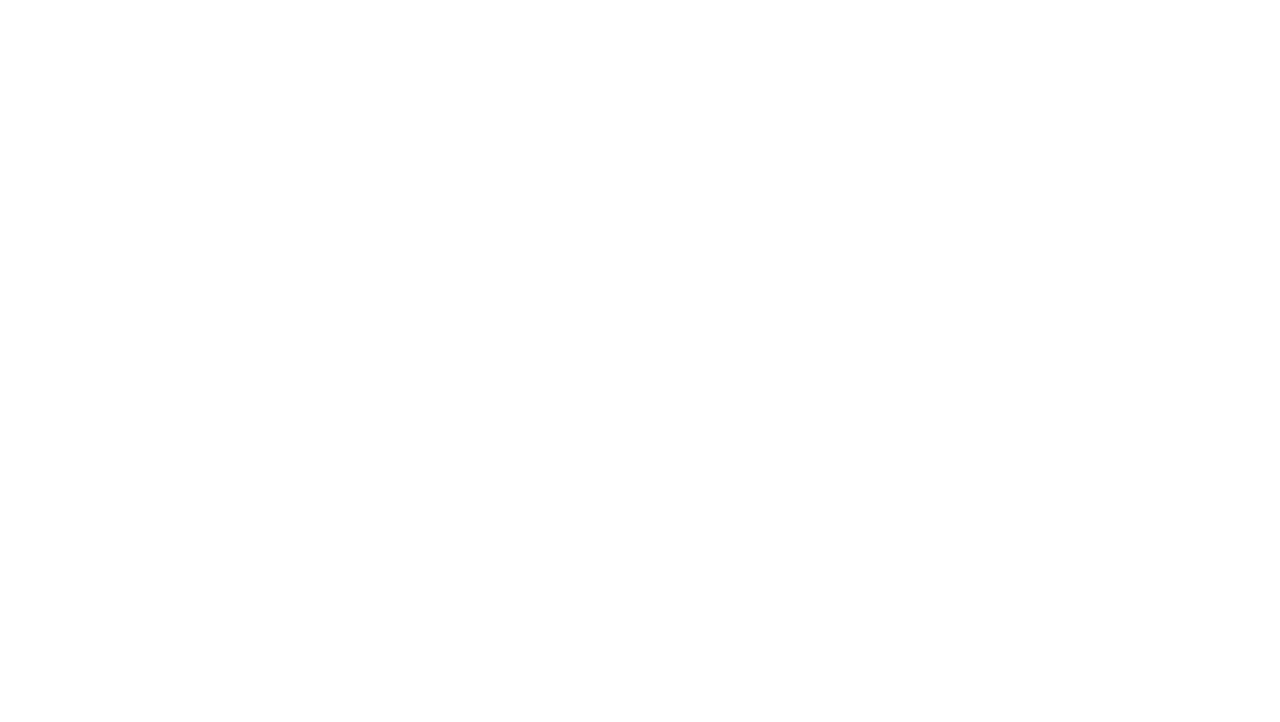
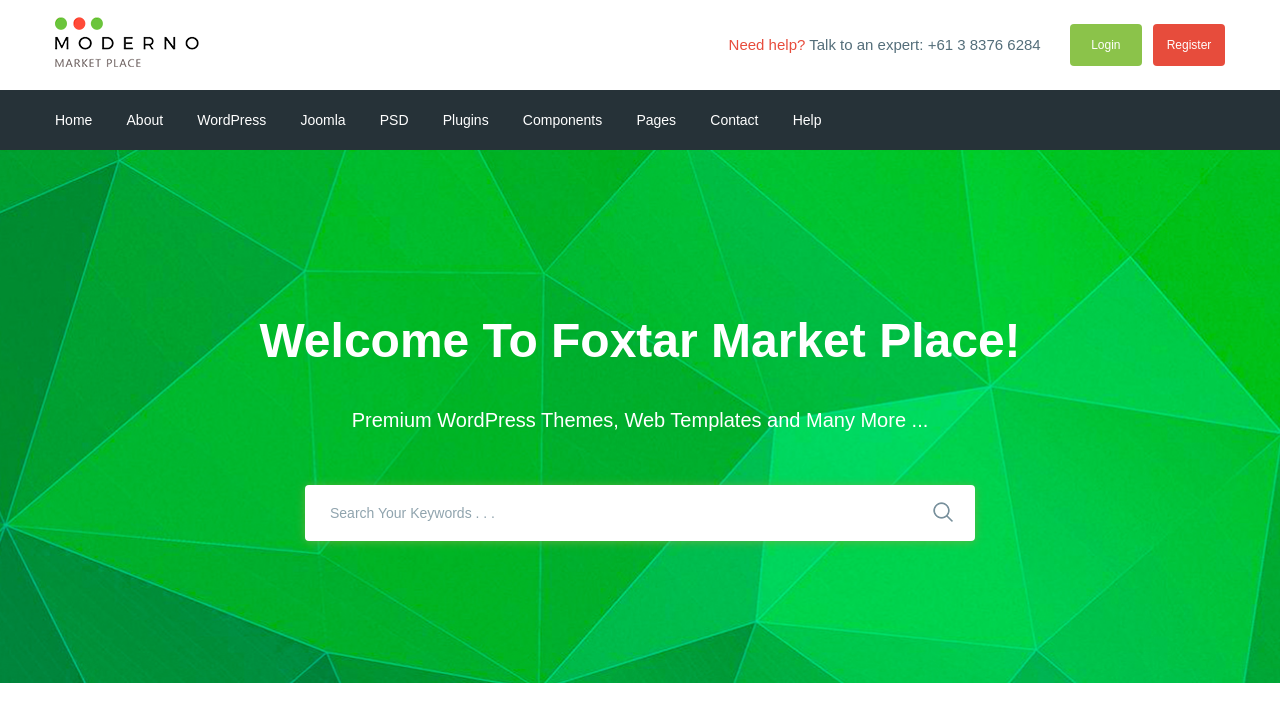
Before and after one commit to sake811/moderno, a website: page app/index.html in a window 1280 px wide. Drawn offline with nearby package versions, Linux system fonts and the light colour scheme; files that its build step writes are made by us from their sources.

Commit message:
added search section

```diff
--- a/app/index.html
+++ b/app/index.html
@@ -1,18 +1,123 @@
 <!DOCTYPE html>
 <html lang="en">
+
 <head>
     <meta charset="UTF-8">
     <meta http-equiv="X-UA-Compatible" content="IE=edge">
     <meta name="viewport" content="width=device-width, initial-scale=1.0">
     <title>Document</title>
+    <link href="https://fonts.googleapis.com/css2?family=Roboto:wght@500;700&display=swap" rel="stylesheet">
     <link rel="stylesheet" href="css/libs.min.css">
     <link rel="stylesheet" href="css/style.min.css">
 </head>
+
 <body>
+    <header class="header">
+        <div class="header__top">
+            <div class="container">
+                <div class="header__top-inner">
+                    <div class="header__logo">
+                        <a href="#">
+                            <img src="images/logo.png" alt="">
+                        </a>
+                    </div>
+                    <div class="header__text">
+                        <a href="#">
+                            <span>Need help?</span>
+                        </a>
+                        Talk to an expert:
+                        <a class="header__phone" href="tel:61383766284">+61 3 8376 6284</a>
+                    </div>
+                    <div class="header__box">
+                        <a class="basket" href="#"></a>
+                        <a class="header__btn header__btn-login" href="#">Login</a>
+                        <a class="header__btn header__btn-register" href="#">Register</a>
+                    </div>
+                </div>
+            </div>
+        </div>
+        <div class="header__menu">
+            <div class="container">
+                <nav class="menu">
+                    <ul class="menu__list">
+                        <li>
+                            <a herf="#">
+                                Home
+                            </a>
+                        </li>
+                        <li>
+                            <a herf="#">
+                                About
+                            </a>
+                        </li>
+                        <li>
+                            <a herf="#">
+                                WordPress
+                            </a>
+                        </li>
+                        <li>
+                            <a herf="#">
+                                Joomla
+                            </a>
+                        </li>
+                        <li>
+                            <a herf="#">
+                                PSD
+                            </a>
+                        </li>
+                        <li>
+                            <a herf="#">
+                                Plugins
+                            </a>
+                        </li>
+                        <li>
+                            <a herf="#">
+                                Components
+                            </a>
+                        </li>
+                        <li>
+                            <a herf="#">
+                                Pages
+                            </a>
+                        </li>
+                        <li>
+                            <a herf="#">
+                                Contact
+                            </a>
+                        </li>
+                        <li>
+                            <a herf="#">
+                                Help
+                            </a>
+                        </li>
+                    </ul>
+                </nav>
+            </div>
+        </div>
+    </header>
 
+    <section class="search" style="background-image: url(../images/search-bg.jpg);">
+        <div class="container">
+            <div class="search__inner">
+                <div class="search__inner-title">
+                    Welcome To Foxtar Market Place!
+                </div>
+                <div class="search__inner-text">
+                    Premium WordPress Themes, Web Templates and Many More ...
+                </div>
+                <div class="search__inner-form">
+                    <input type="text" placeholder="Search Your Keywords . . ." required>
+                    <button type="submit">
+                        <img src="images/icons/search.png" alt="">
+                    </button>
+                </div>
+            </div>
+        </div>
+    </section>
 
     <script src="https://ajax.googleapis.com/ajax/libs/jquery/3.6.0/jquery.min.js"></script>
     <script src="js/libs.min.js"></script>
     <script src="js/main.min.js"></script>
 </body>
+
 </html>
--- a/app/scss/style.scss
+++ b/app/scss/style.scss
@@ -1,7 +1,7 @@
 @import '_vars';
 @import '_global';
 @import '_fonts';
-
+// start header
 .header__top-inner{
     display: flex;
     justify-content: space-between;
@@ -52,3 +52,61 @@
         font-size: 14px;
     }
 }
+// end header
+// start search
+.search{
+    background-repeat: no-repeat;
+    background-size: cover;
+    background-position: center;
+    min-height: 533px;
+}
+.search__inner{
+    padding: 155px 0px 100px;
+    color: #fff;
+    text-align: center;
+    &-title{
+        margin-bottom: 28px;
+        font-size: 48px;
+        font-weight: 700;
+        line-height: 72px;
+    }
+    &-text{
+        margin-bottom: 50px;
+        font-size: 20px;
+        font-weight: 500;
+        line-height: 30px;
+    }
+    &-form{
+        max-width:670px;
+        margin: 0 auto;
+        position: relative;
+        input{
+            display: block;
+            width: 100%;
+            box-shadow: 0px 1px 10px 0px rgba(124, 178, 64, 0.75);
+            border-radius: 4px;
+            height: 56px;
+            border: none;
+            font-size: 14px;
+            font-weight: 500;
+            outline: none;
+            padding-left: 25px;
+            padding-right: 60px;
+            &::placeholder{
+                color: #90a4ae;
+                font-weight: 500;
+            }
+        }
+        button{
+            position: absolute;
+            border: none;
+            background-color: transparent;
+            right: 16px;
+            top: 16px;
+        }
+    }
+}
+
+
+
+// end search
```
Also changed, not shown: gulpfile.js (+4 -4 lines), app/fonts/Roboto-Regular.woff (added), app/fonts/Roboto-Regular.woff2 (added), app/images/icons/search.png (added), app/images/logo.png (added), app/images/search-bg.jpg (added).
